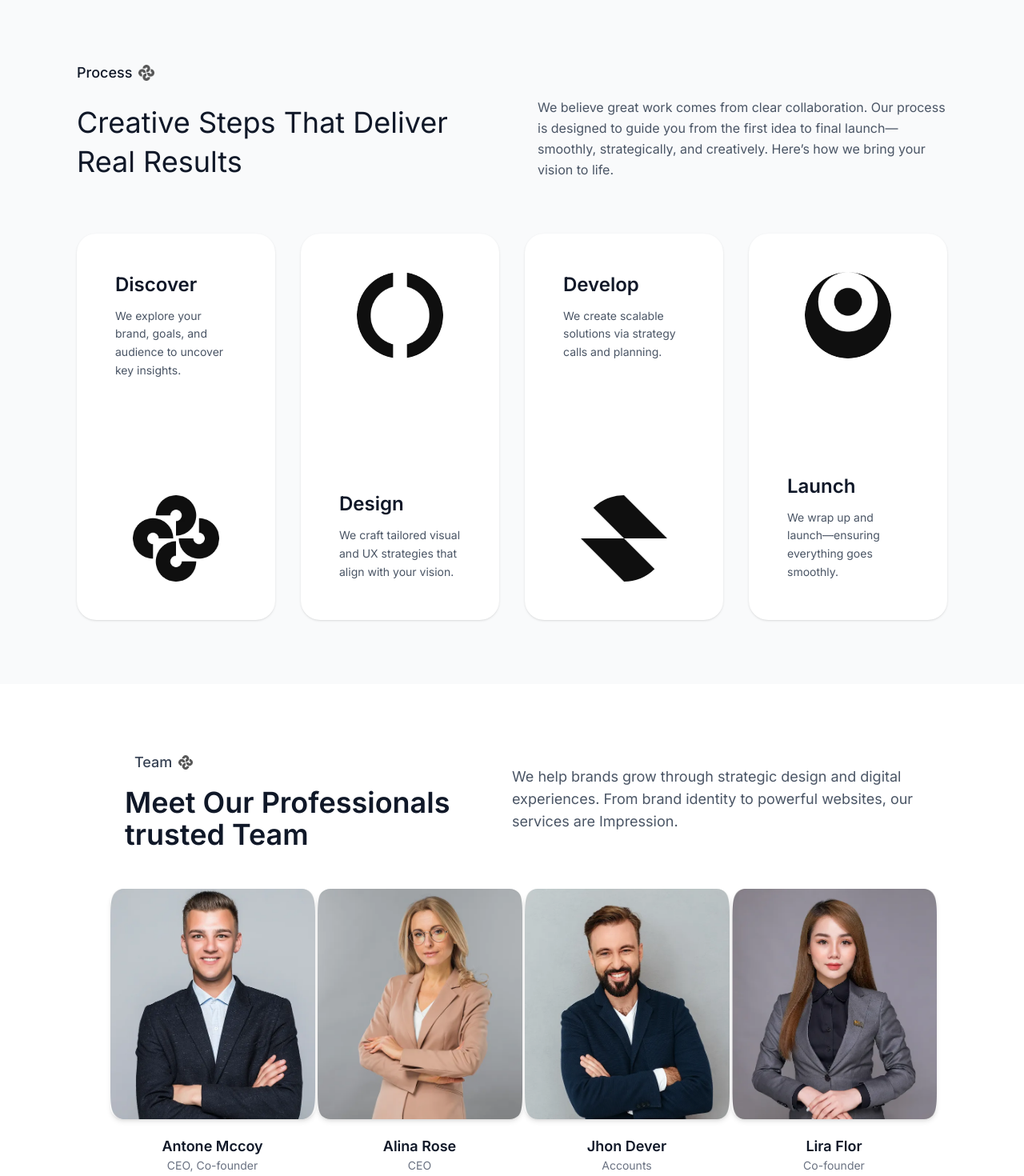
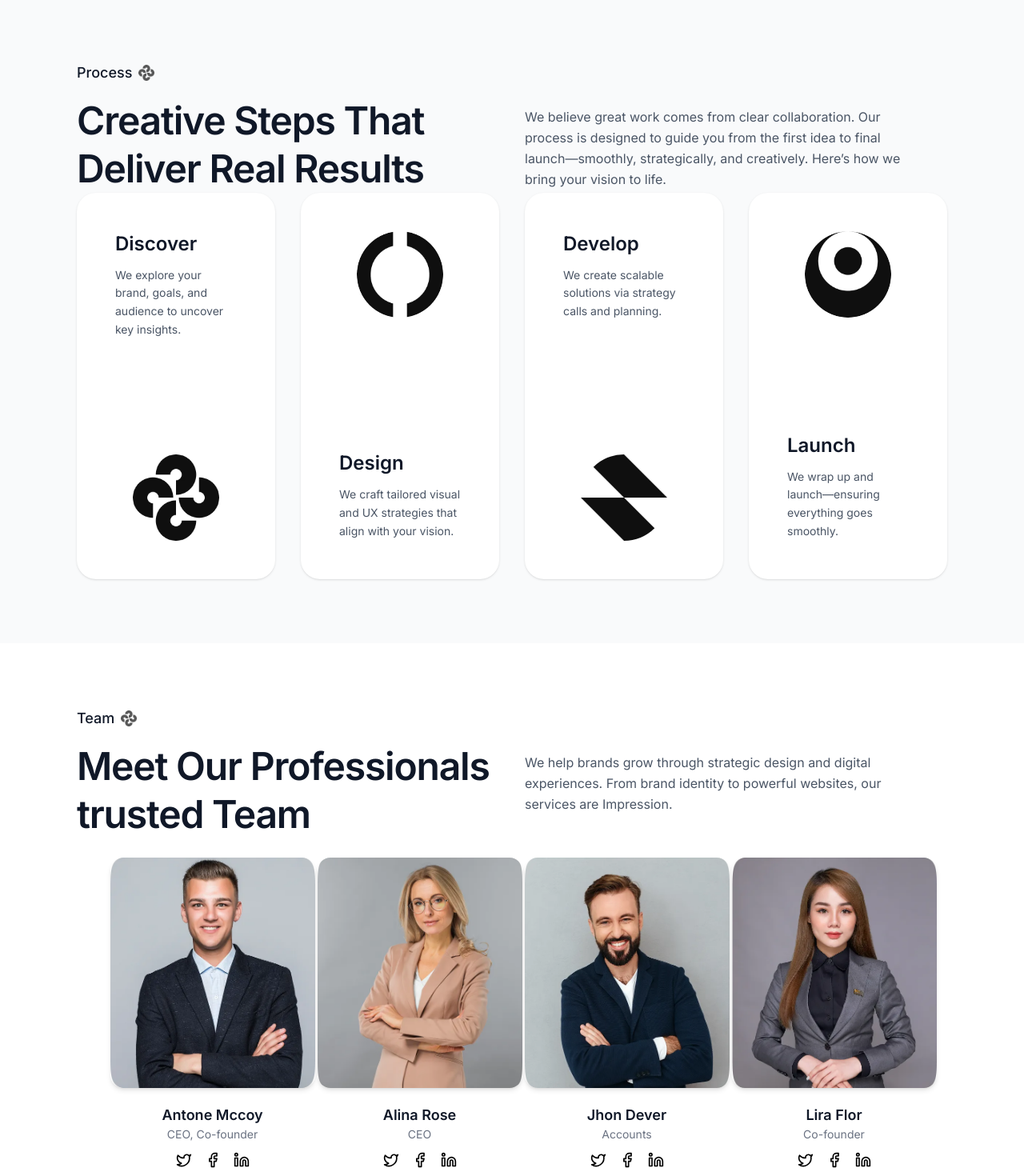
Before and after one commit to Meiprakash/Zenthink, a Next.js app: page /about-us in a window 1280 px wide. Shown: the part 4140-5610 px from the top of the page at 80% size. Built offline with nearby package versions, Linux system fonts and the light colour scheme.

Commit message:
fix:fixed those responsive bugs in aboutus page

```diff
--- a/src/app/Components/Testimonials.tsx
+++ b/src/app/Components/Testimonials.tsx
@@ -112,7 +112,7 @@ export default function TestimonialsSection() {
               className="flex  flex-row md:items-end md:justify-between mb-16 "
             >
               <div className="">
-                <p className="text-gray-800 text-md font-medium mb-2 flex items-center gap-2">
+                <p className="text-gray-800 text-sm sm:text-lg font-medium mb-2 flex items-center gap-2">
                   Testimonials{" "}
                   <Image
                     src="/badge.jpg"
@@ -122,7 +122,7 @@ export default function TestimonialsSection() {
                     className="inline-block"
                   />
                 </p>
-                <h2 className="md:text-4xl sm:text-lg font-bold text-gray-900 leading-tight">
+                <h2 className="text-sm sm:text-lg md:text-2xl lg:text-4xl font-bold text-gray-900 leading-tight">
                   Praise from our <br />
                   customers
                 </h2>
--- a/src/app/about-us/Process.tsx
+++ b/src/app/about-us/Process.tsx
@@ -162,16 +162,24 @@ const ProcessSection = () => {
       </div>
 
       {/* Header Section */}
-      <div className="flex  md:flex-row md:justify-between md:items-start mb-16">
-        <h2 className="sm:text-2xl md:text-4xl md:font-bold:font-semibold text-gray-900 max-w-lg leading-snug sm:mt-2">
+
+      <div className="grid grid-cols-2 gap-8 items-start ">
+        {/* Left: Heading */}
+        <div>
+          <h2 className="text-[20px] sm:text-3xl  md:text-5xl lg:text-[48px] font-semibold text-gray-900 leading-tight tracking-tight">
             Creative Steps That Deliver Real Results
           </h2>
-        <p className="text-gray-600 max-w-lg  md:mt-0 md:text-base sm:text-sm sm:ml-10 leading-relaxed">
+        </div>
+
+        {/* Right: Description */}
+        <div>
+          <p className="text-gray-600 text-[10px] md:text-[16px] sm:text-[15px] md:text-start leading-relaxed md:mt-3 md:mr-14">
             We believe great work comes from clear collaboration. Our process is
             designed to guide you from the first idea to final launch—smoothly,
             strategically, and creatively. Here’s how we bring your vision to
             life.
           </p>
+        </div>
       </div>
 
       {/* Process Cards */}
--- a/src/app/about-us/Team.tsx
+++ b/src/app/about-us/Team.tsx
@@ -2,6 +2,8 @@
 
 import React from "react";
 import Image from "next/image";
+import { motion } from "framer-motion";
+
 import { Twitter, Facebook, Linkedin } from "lucide-react";
 
 const teamMembers = [
@@ -29,32 +31,52 @@ const teamMembers = [
 
 const Team = () => {
   return (
-    <section className="w-full bg-white py-20 px-6 md:px-16   lg:px-24">
+    <section className="w-full bg-white py-20 px-6 md:px-16   lg:px-24 ">
       {/* Top Section */}
-      <div className="flex flex-col md:flex-row justify-between items-start md:items-center mb-12 gap-6 md:ml-15 md:mr-8">
-        <div>
-          <span className="inline-flex items-center gap-2  text-gray-700 px-3 py-1 rounded-full text-lg font-medium">
+      <div className="flex items-start gap-2 mb-4">
+        <motion.h2
+          initial={{ opacity: 0, y: 30 }}
+          whileInView={{ opacity: 1, y: 0 }}
+          transition={{ duration: 0.6 }}
+          viewport={{ once: true }}
+          className="text-gray-900 text-lg font-medium"
+        >
           Team
+        </motion.h2>
+
+        <motion.div
+          initial={{ opacity: 0, scale: 0.8 }}
+          whileInView={{ opacity: 1, scale: 1 }}
+          transition={{ duration: 0.6, delay: 0.1 }}
+          viewport={{ once: true }}
+        >
           <Image
             src="/badge.jpg"
             alt="badge"
-              width={18}
-              height={18}
-              className="object-contain"
+            width={20}
+            height={20}
+            className="mt-1"
           />
-          </span>
+        </motion.div>
+      </div>
 
-          <h2 className="text-3xl md:text-4xl font-semibold mt-3 text-gray-900">
-            Meet Our Professionals <br /> trusted Team
+      <div className="grid grid-cols-2 gap-8 items-start mb-6">
+        {/* Left: Heading */}
+        <div>
+          <h2 className="text-[20px] sm:text-3xl  md:text-5xl lg:text-[48px] font-semibold text-gray-900 leading-tight tracking-tight">
+            Meet Our Professionals trusted Team
           </h2>
         </div>
 
-        <p className="text-gray-600 max-w-lg text-base md:text-lg">
-          We help brands grow through strategic design and digital experiences.
-          From brand identity to powerful websites, our services are Impression.
+        {/* Right: Description */}
+        <div>
+          <p className="text-gray-600 text-[10px] md:text-[16px] sm:text-[15px] md:text-start leading-relaxed md:mt-3 md:mr-14">
+            We help brands grow through strategic design and digital
+            experiences. From brand identity to powerful websites, our services
+            are Impression.
           </p>
         </div>
-
+      </div>
       {/* Team Grid */}
       <div className="grid grid-cols-1 sm:grid-cols-2 lg:grid-cols-4 md:ml-15 md:mr-8 gap-10">
         {teamMembers.map((member, index) => (
```
Lines whose indentation alone changed are shown as unchanged.
